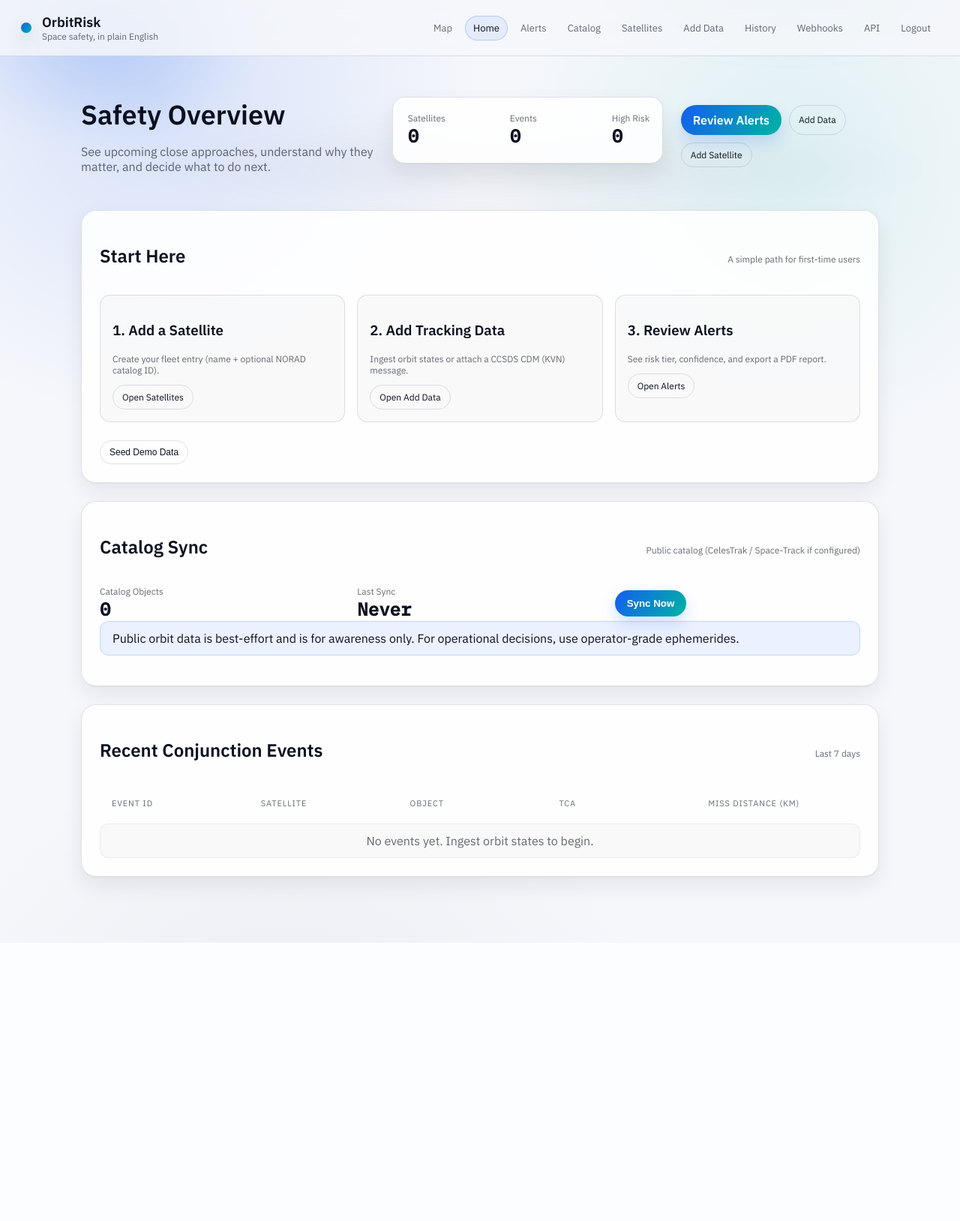
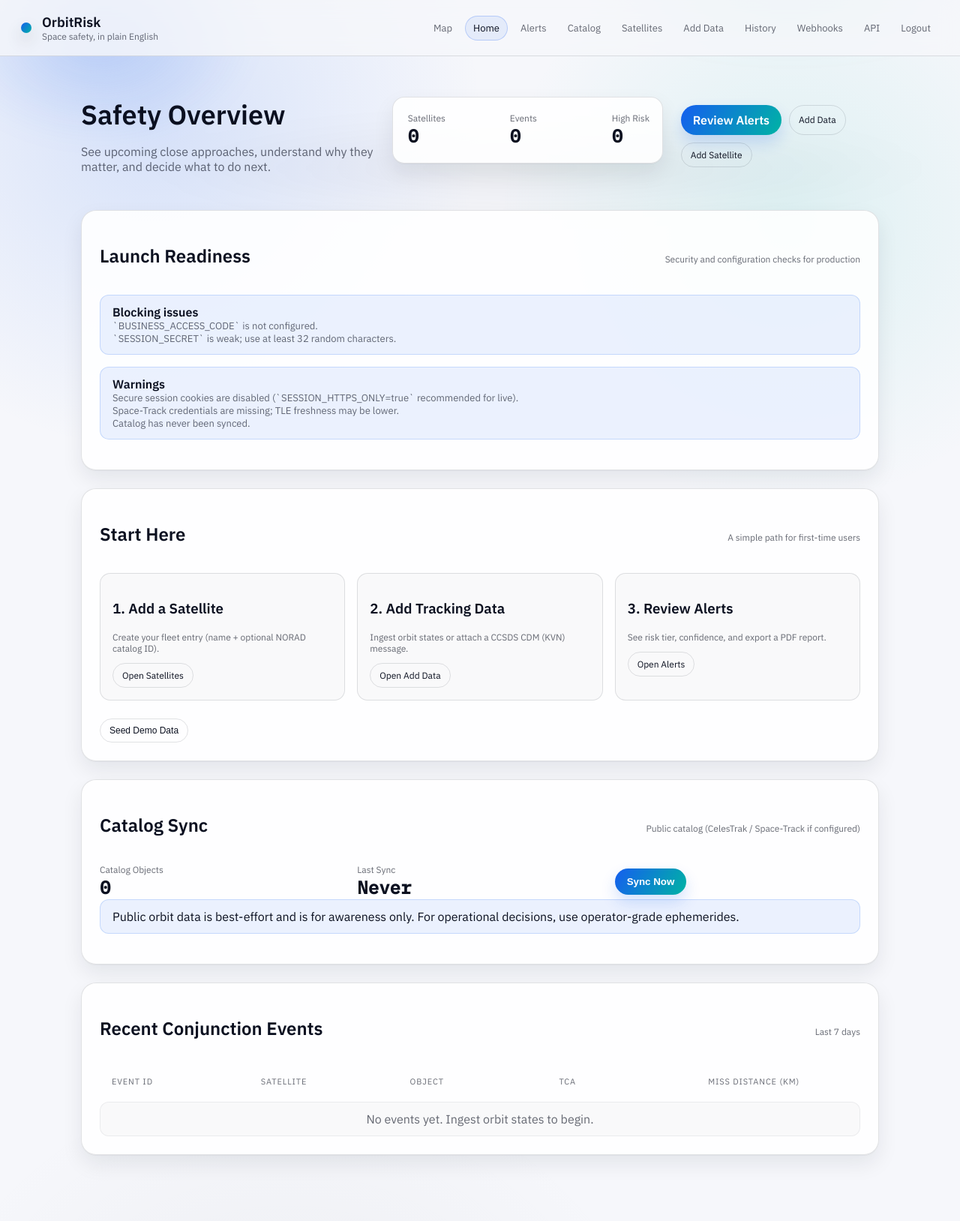
Before and after one commit to CEnnisgit/orbtrisk-cockpit, a FastAPI app: page /dashboard in a window 1280 px wide. Shown: the whole page at 75% size. Before the commit the page ends 1257 px from the top, so only its background shows below. Run offline with FastAPI, Linux system fonts and the light colour scheme; the visitor is signed in with stand-in values (Sample User, id 1).

Commit message:
Polish MVP and audit security

```diff
--- a/app/api/routes/solar.py
+++ b/app/api/routes/solar.py
@@ -2,8 +2,9 @@ import time
 from datetime import datetime, timezone
 from typing import Optional
 
-from fastapi import APIRouter, HTTPException
+from fastapi import APIRouter, HTTPException, Request
 
+from app import auth
 from app.services import spice_service, solar_small_bodies
 
 router = APIRouter()
@@ -25,10 +26,12 @@ def _cache_key(epoch: str, include_small_bodies: bool, category: Optional[str])
 
 @router.get("/solar/positions")
 def solar_positions(
+    request: Request,
     epoch: Optional[str] = None,
     include_small_bodies: bool = True,
     category: Optional[str] = None,
 ):
+    auth.require_business(request)
     if not epoch:
         epoch = datetime.now(timezone.utc).isoformat()
 
--- a/app/auth.py
+++ b/app/auth.py
@@ -4,6 +4,8 @@ from urllib.parse import urlencode
 
 from fastapi import HTTPException, Request
 from fastapi.responses import RedirectResponse
+
+from app.security import safe_next_path
 
 
 def session_role(request: Request) -> str:
@@ -34,5 +36,5 @@ def business_access_configured(access_code: Optional[str]) -> bool:
 
 
 def login_redirect(next_path: str = "/dashboard") -> RedirectResponse:
-    params = urlencode({"next": next_path})
+    params = urlencode({"next": safe_next_path(next_path)})
     return RedirectResponse(url=f"/auth/login?{params}", status_code=303)
--- a/app/main.py
+++ b/app/main.py
@@ -1,4 +1,5 @@
 import math
+from hmac import compare_digest
 from datetime import datetime, timedelta
 from typing import Dict, Optional
 from urllib.parse import urlencode
@@ -9,6 +10,7 @@ from fastapi.staticfiles import StaticFiles
 from fastapi.templating import Jinja2Templates
 from starlette.middleware.gzip import GZipMiddleware
 from starlette.middleware.sessions import SessionMiddleware
+from starlette.middleware.trustedhost import TrustedHostMiddleware
 from sqlalchemy import func
 from sqlalchemy.orm import Session
 
@@ -28,6 +30,7 @@ from app.api.routes import (
 from app.database import get_db, init_db
 from app import models
 from app import auth
+from app import security
 from app.services import demo, propagation, catalog_sync
 from app.services import webhooks as webhook_service
 from app.settings import settings
@@ -56,12 +59,23 @@ templates = Jinja2Templates(directory="app/templates")
 async def add_template_globals(request: Request, call_next):
     request.state.is_business = auth.is_business(request)
 
+    def with_security_headers(response):
+        for key, value in security.security_headers().items():
+            response.headers.setdefault(key, value)
+        return response
+
     allow_prefixes = ("/static",)
     allow_paths = {"/auth/login", "/auth/logout", "/healthz"}
 
+    if request.state.is_business and settings.enforce_origin_check:
+        if not security.is_same_origin(request):
+            return with_security_headers(
+                JSONResponse(status_code=403, content={"detail": "Cross-site request blocked"})
+            )
+
     path = request.url.path
     if path in allow_paths or any(path.startswith(prefix) for prefix in allow_prefixes):
-        return await call_next(request)
+        return with_security_headers(await call_next(request))
 
     if not request.state.is_business:
         # UI pages redirect to login; APIs return JSON 403.
@@ -78,27 +92,36 @@ async def add_template_globals(request: Request, call_next):
         docs_paths = {"/docs", "/redoc", "/openapi.json"}
 
         if path in docs_paths:
-            return JSONResponse(status_code=403, content={"detail": "Business access required"})
+            return with_security_headers(
+                JSONResponse(status_code=403, content={"detail": "Business access required"})
+            )
 
         if path == "/" or any(path.startswith(prefix) for prefix in html_prefixes if prefix != "/"):
             next_path = request.url.path
             if request.url.query:
                 next_path = f"{next_path}?{request.url.query}"
-            return auth.login_redirect(next_path)
+            return with_security_headers(auth.login_redirect(next_path))
 
-        return JSONResponse(status_code=403, content={"detail": "Business access required"})
+        return with_security_headers(
+            JSONResponse(status_code=403, content={"detail": "Business access required"})
+        )
 
-    return await call_next(request)
+    return with_security_headers(await call_next(request))
 
 
 # SessionMiddleware must wrap this middleware so request.scope["session"]
 # is populated before auth checks.
+session_same_site = str(settings.session_same_site).lower()
+if session_same_site not in {"lax", "strict", "none"}:
+    session_same_site = "lax"
 app.add_middleware(
     SessionMiddleware,
     secret_key=settings.session_secret,
-    same_site="lax",
-    https_only=False,
+    same_site=session_same_site,
+    https_only=settings.resolved_session_https_only,
+    max_age=max(60, int(settings.session_max_age_seconds)),
 )
+app.add_middleware(TrustedHostMiddleware, allowed_hosts=settings.trusted_hosts_list)
 
 
 @app.get("/healthz")
@@ -109,10 +132,23 @@ def healthz():
 @app.get("/auth/login", response_class=HTMLResponse)
 def login_page(request: Request, next: str = "/dashboard"):
     configured = auth.business_access_configured(settings.business_access_code)
-    return templates.TemplateResponse(
+    safe_next = security.safe_next_path(next)
+    response = templates.TemplateResponse(
         "login.html",
-        {"request": request, "next": next, "configured": configured, "error": None},
+        {"request": request, "next": safe_next, "configured": configured, "error": None},
     )
+    response.headers["Cache-Control"] = "no-store"
+    return response
+
+
+def _login_error_response(request: Request, next_path: str, configured: bool, error: str, status_code: int):
+    response = templates.TemplateResponse(
+        "login.html",
+        {"request": request, "next": next_path, "configured": configured, "error": error},
+        status_code=status_code,
+    )
+    response.headers["Cache-Control"] = "no-store"
+    return response
 
 
 @app.post("/auth/login")
@@ -122,32 +158,42 @@ def login_submit(
     next: str = Form("/dashboard"),
 ):
     configured = auth.business_access_configured(settings.business_access_code)
-    if not configured:
-        return templates.TemplateResponse(
-            "login.html",
-            {
-                "request": request,
-                "next": next,
-                "configured": configured,
-                "error": "Business login is not configured on this server.",
-            },
-            status_code=400,
+    safe_next = security.safe_next_path(next)
+    client_ip = security.get_client_ip(request)
+    if security.login_rate_limiter.is_limited(
+        client_ip,
+        max_attempts=max(1, int(settings.login_rate_limit_attempts)),
+        window_seconds=max(60, int(settings.login_rate_limit_window_seconds)),
+    ):
+        return _login_error_response(
+            request,
+            safe_next,
+            configured,
+            "Too many failed sign-in attempts. Try again in a few minutes.",
+            429,
         )
 
-    if not access_code or access_code.strip() != (settings.business_access_code or "").strip():
-        return templates.TemplateResponse(
-            "login.html",
-            {
-                "request": request,
-                "next": next,
-                "configured": configured,
-                "error": "Invalid access code.",
-            },
-            status_code=401,
+    if not configured:
+        return _login_error_response(
+            request,
+            safe_next,
+            configured,
+            "Business login is not configured on this server.",
+            400,
         )
 
+    expected = (settings.business_access_code or "").strip()
+    provided = (access_code or "").strip()
+    if not provided or not compare_digest(provided, expected):
+        security.login_rate_limiter.record_failure(
+            client_ip,
+            window_seconds=max(60, int(settings.login_rate_limit_window_seconds)),
+        )
+        return _login_error_response(request, safe_next, configured, "Invalid access code.", 401)
+
+    security.login_rate_limiter.clear(client_ip)
     request.session["role"] = "business"
-    return RedirectResponse(url=next or "/dashboard", status_code=303)
+    return RedirectResponse(url=safe_next or "/dashboard", status_code=303)
 
 
 @app.post("/auth/logout")
@@ -193,6 +239,31 @@ def dashboard(request: Request, db: Session = Depends(get_db)):
         .limit(10)
         .all()
     )
+    readiness_failures: list[str] = []
+    readiness_warnings: list[str] = []
+
+    session_secret = (settings.session_secret or "").strip()
+    if not auth.business_access_configured(settings.business_access_code):
+        readiness_failures.append("`BUSINESS_ACCESS_CODE` is not configured.")
+    if (not session_secret) or (session_secret == "dev-session-secret-change-me") or len(session_secret) < 32:
+        readiness_failures.append("`SESSION_SECRET` is weak; use at least 32 random characters.")
+    if not settings.resolved_session_https_only:
+        readiness_warnings.append("Secure session cookies are disabled (`SESSION_HTTPS_ONLY=true` recommended for live).")
+    if "*" in settings.trusted_hosts_list:
+        readiness_warnings.append("Trusted host checking is disabled (`TRUSTED_HOSTS_ALLOW_ALL=true`).")
+    if settings.webhook_allow_private_targets:
+        readiness_warnings.append("Webhook private-network targets are allowed (`WEBHOOK_ALLOW_PRIVATE_TARGETS=true`).")
+    if "http" in settings.webhook_allowed_schemes_set and not settings.webhook_allow_http_localhost:
+        readiness_warnings.append("Plain HTTP webhooks are enabled for non-local targets.")
+    if not (settings.space_track_user and settings.space_track_password):
+        readiness_warnings.append("Space-Track credentials are missing; TLE freshness may be lower.")
+    if last_sync is None:
+        readiness_warnings.append("Catalog has never been synced.")
+    else:
+        age_hours = (datetime.utcnow() - last_sync).total_seconds() / 3600.0
+        if age_hours > 48:
+            readiness_warnings.append(f"Latest catalog sync is stale ({age_hours:.1f}h old).")
+
     return templates.TemplateResponse(
         "dashboard.html",
         {
@@ -203,6 +274,9 @@ def dashboard(request: Request, db: Session = Depends(get_db)):
             "catalog_count": catalog_count,
             "last_sync": last_sync,
             "recent_events": recent_events,
+            "readiness_failures": readiness_failures,
+            "readiness_warnings": readiness_warnings,
+            "readiness_ready": not readiness_failures and not readiness_warnings,
         },
     )
 
@@ -218,6 +292,7 @@ def _require_business_ui(request: Request) -> None:
 
 @app.post("/catalog/sync-ui")
 def catalog_sync_ui(request: Request, db: Session = Depends(get_db)):
+    _require_business_ui(request)
     catalog_sync.sync_catalog(db, manual=True)
     return RedirectResponse(url="/dashboard?synced=1", status_code=303)
 
@@ -496,7 +571,8 @@ def event_detail_ui(event_id: int, request: Request, db: Session = Depends(get_d
 
 
 @app.post("/demo/seed")
-async def seed_demo_data(db: Session = Depends(get_db)):
+async def seed_demo_data(request: Request, db: Session = Depends(get_db)):
+    _require_business_ui(request)
     demo.seed_demo(db)
     db.commit()
     return RedirectResponse(url="/dashboard?seeded=1", status_code=303)
@@ -853,12 +929,20 @@ def webhooks_ui_post(
     secret: str = Form(None),
 ):
     _require_business_ui(request)
-    if not url or not event_type:
+    allowed_event_types = {"conjunction.changed", "conjunction.created", "screening.completed"}
+    if not url or not event_type or event_type not in allowed_event_types:
+        return RedirectResponse(url="/webhooks-ui", status_code=303)
+    normalized_secret = str(secret).strip() if secret and str(secret).strip() else None
+    if normalized_secret and len(normalized_secret) < 8:
+        return RedirectResponse(url="/webhooks-ui", status_code=303)
+    try:
+        target = security.validate_webhook_target(str(url).strip())
+    except HTTPException:
         return RedirectResponse(url="/webhooks-ui", status_code=303)
     hook = models.WebhookSubscription(
-        url=str(url).strip(),
+        url=target,
         event_type=str(event_type).strip(),
-        secret=str(secret).strip() if secret and str(secret).strip() else None,
+        secret=normalized_secret,
         active=True,
     )
     db.add(hook)
@@ -918,6 +1002,7 @@ def decide_ui(
     override_reason: str = Form(None),
     checklist: Optional[list[str]] = Form(None),
 ):
+    _require_business_ui(request)
     event = db.get(models.ConjunctionEvent, event_id)
     if not event or not approved_by:
         return RedirectResponse(url=f"/events-ui?event_id={event_id}", status_code=303)
@@ -951,6 +1036,7 @@ def event_status_ui(
     db: Session = Depends(get_db),
     status: str = Form("open"),
 ):
+    _require_business_ui(request)
     event = db.get(models.ConjunctionEvent, event_id)
     if not event:
         return RedirectResponse(url=f"/events-ui?event_id={event_id}", status_code=303)
--- a/app/templates/dashboard.html
+++ b/app/templates/dashboard.html
@@ -37,6 +37,38 @@
   <a class="secondary" href="/satellites-ui">Add Satellite</a>
 </div>
 
+</section>
+
+<section class="panel">
+  <div class="panel-header">
+    <h2>Launch Readiness</h2>
+    <span class="panel-sub">Security and configuration checks for production</span>
+  </div>
+  {% if readiness_ready %}
+    <div class="notice">
+      No launch blockers detected.
+    </div>
+  {% endif %}
+  {% if readiness_failures %}
+    <div class="notice">
+      <strong>Blocking issues</strong>
+      <ul class="risk-list">
+        {% for item in readiness_failures %}
+          <li>{{ item }}</li>
+        {% endfor %}
+      </ul>
+    </div>
+  {% endif %}
+  {% if readiness_warnings %}
+    <div class="notice">
+      <strong>Warnings</strong>
+      <ul class="risk-list">
+        {% for item in readiness_warnings %}
+          <li>{{ item }}</li>
+        {% endfor %}
+      </ul>
+    </div>
+  {% endif %}
 </section>
 
 <section class="panel">
--- a/app/templates/login.html
+++ b/app/templates/login.html
@@ -26,7 +26,7 @@
   </form>
 
   <div class="panel-subsection">
-    <div class="panel-sub">Not a business user? You can still use Map, Home, and Alerts.</div>
+    <div class="panel-sub">Business access is required for dashboard, APIs, and operational workflows.</div>
   </div>
 </section>
 {% endblock %}
--- a/app/templates/webhooks.html
+++ b/app/templates/webhooks.html
@@ -9,6 +9,7 @@
   <div class="notice">
     Requests are signed with <span class="mono">X-Signature</span> (HMAC SHA256 of the JSON body).
     The server also sets <span class="mono">X-Event-Type</span> and <span class="mono">X-Webhook-Id</span>.
+    Only publicly routable webhook targets are allowed by default.
   </div>
 
   <form class="form" method="post" action="/webhooks-ui">
@@ -26,7 +27,7 @@
     </div>
     <div class="form-row">
       <label>Secret (optional)</label>
-      <input type="text" name="secret" placeholder="shared-secret-for-signature" />
+      <input type="text" name="secret" minlength="8" placeholder="shared-secret-for-signature" />
     </div>
     <button class="primary" type="submit">Add Webhook</button>
   </form>
--- a/docker-compose.yml
+++ b/docker-compose.yml
@@ -4,10 +4,14 @@ services:
     ports:
       - "8000:8000"
     environment:
+      - APP_ENV=${APP_ENV:-development}
       - DATABASE_URL=sqlite:///./spaceops.db
       - RAW_DATA_DIR=./data/raw
       - SESSION_SECRET=${SESSION_SECRET:-dev-session-secret-change-me}
       - BUSINESS_ACCESS_CODE=${BUSINESS_ACCESS_CODE:-change-me}
+      - SESSION_HTTPS_ONLY=${SESSION_HTTPS_ONLY:-false}
+      - TRUSTED_HOSTS=${TRUSTED_HOSTS:-localhost,127.0.0.1}
+      - ALLOWED_ORIGINS=${ALLOWED_ORIGINS:-}
     volumes:
       - ./spaceops.db:/app/spaceops.db
       - ./data:/app/data
```
Also changed, not shown: app/api/routes/ai.py (+6 -4 lines), app/api/routes/webhooks.py (+17 -3 lines), app/schemas.py (+17 -6 lines), app/security.py (added, +166 -0 lines), app/settings.py (+46 -0 lines), tests/test_api.py (+29 -0 lines), tests/test_auth.py (+25 -0 lines), README.md, 1 other file.
